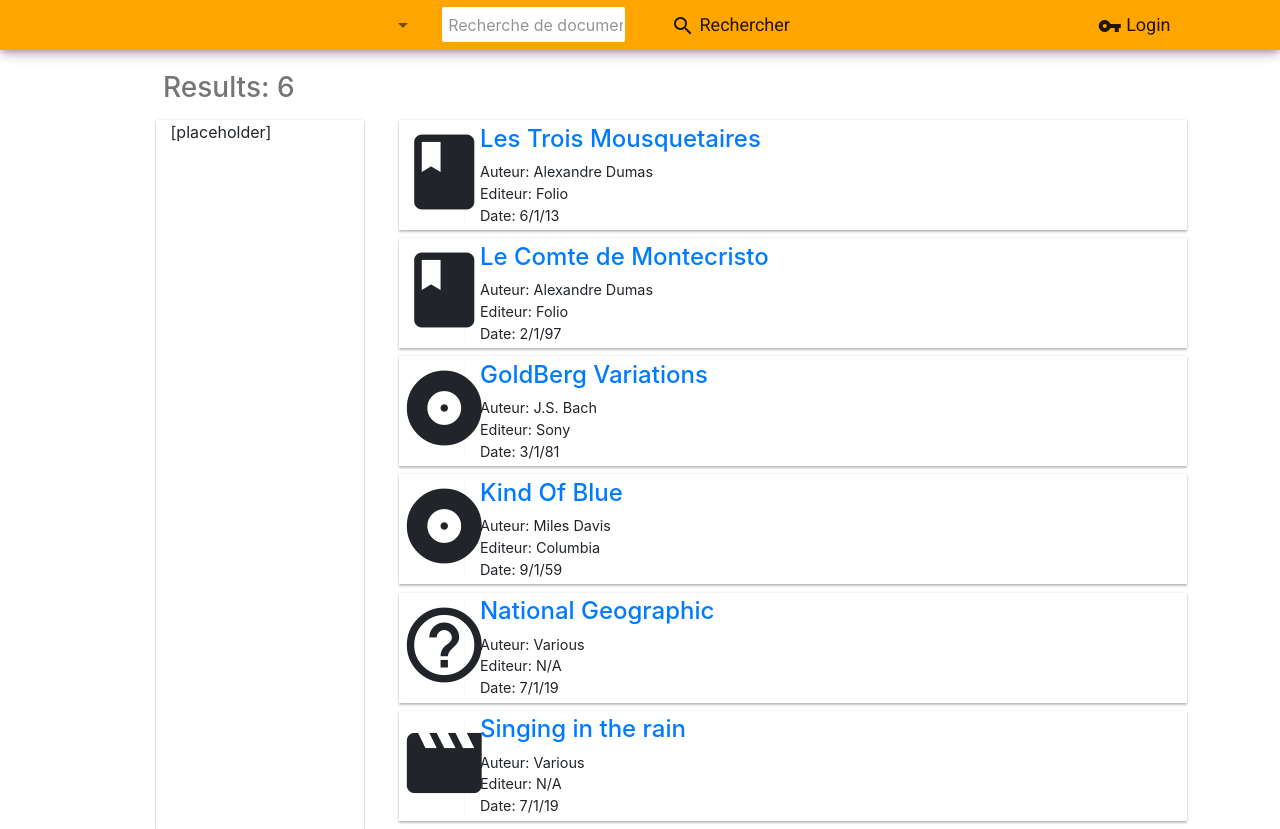
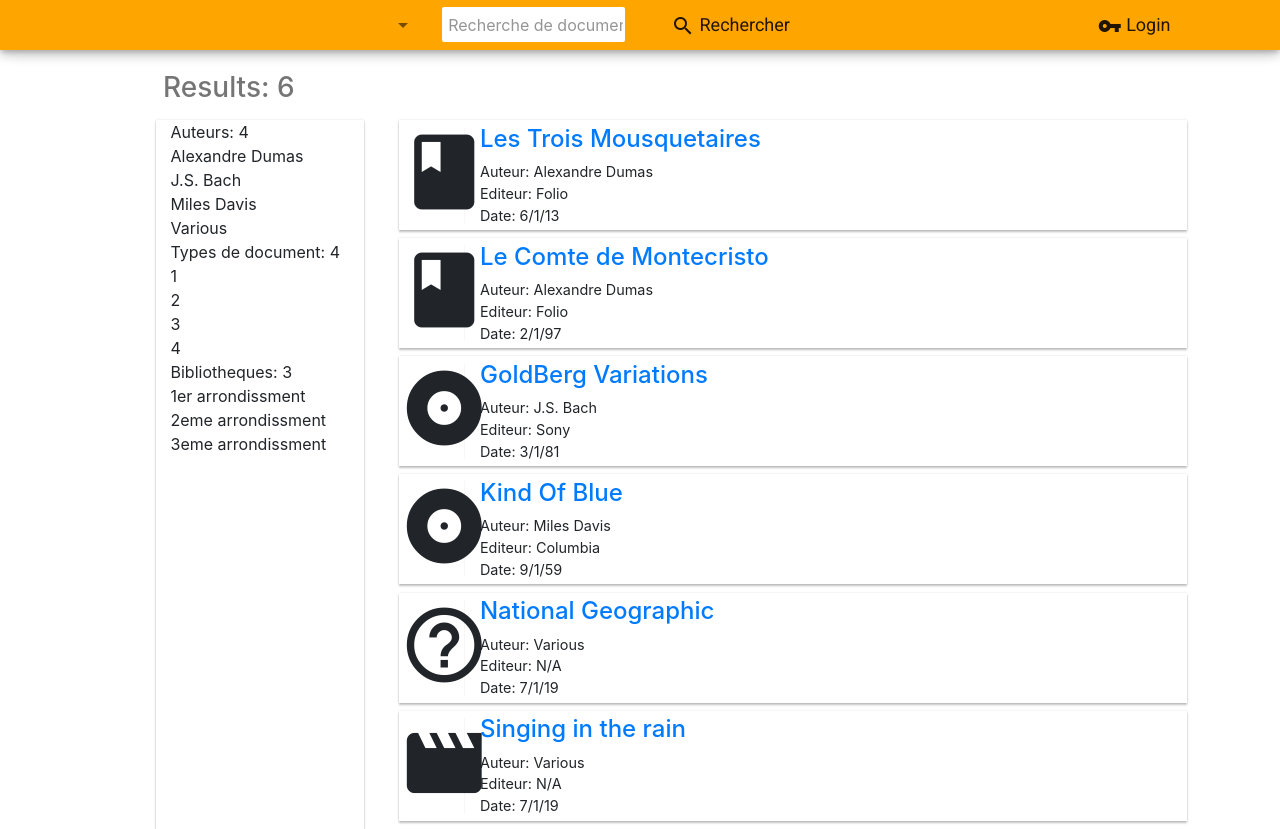
Before and after one commit to GuyTchoumbia/library-angular, an Angular app: page /results in a window 1280 px wide. Shown: the top 829 px of the page. Built offline with nearby package versions, Linux system fonts and the light colour scheme.

Commit message:
added filters to result page

```diff
--- a/src/app/classes/document.ts
+++ b/src/app/classes/document.ts
@@ -8,4 +8,5 @@ export class Document {
     auteur: string;
     editeur: string;
     date: Date;
+    bibliotheque: string;
 }
--- a/src/app/document/document.module.ts
+++ b/src/app/document/document.module.ts
@@ -9,9 +9,10 @@ import { ElementComponent } from './element/element.component';
 import { MatIconModule } from '@angular/material/icon';
 import { MatListModule } from '@angular/material/list';
 import { MatSidenavModule } from '@angular/material/sidenav';
+import { FiltersComponent } from './filters/filters.component';
 
 @NgModule({
-  declarations: [ListComponent, DetailComponent, ElementComponent],
+  declarations: [ListComponent, DetailComponent, ElementComponent, FiltersComponent],
   imports: [
     CommonModule,
     DocumentRoutingModule,
--- a/src/app/document/element/element.component.ts
+++ b/src/app/document/element/element.component.ts
@@ -7,8 +7,6 @@ import { Component, OnInit, Input } from '@angular/core';
 })
 export class ElementComponent implements OnInit {
   @Input() document: Document;
-  typeIcon = 'book';
-
   constructor() { }
 
   ngOnInit() {
--- /dev/null
+++ b/src/app/document/filters/filters.component.html
@@ -0,0 +1,18 @@
+<div>
+  Auteurs: {{auteurs.length}}
+  <div *ngFor="let auteur of auteurs">
+    {{auteur}}
+  </div>
+</div>
+<div>
+  Types de document: {{types.length}}
+  <div *ngFor="let type of types">
+    {{type}}
+  </div>
+</div>
+<div>
+  Bibliotheques: {{bibliotheques.length}}
+  <div *ngFor="let bibliotheque of bibliotheques">
+    {{bibliotheque}}
+  </div>
+</div>
--- /dev/null
+++ b/src/app/document/filters/filters.component.ts
@@ -0,0 +1,22 @@
+import { Component, OnInit, Input } from '@angular/core';
+import { Document } from '../../classes/document';
+
+@Component({
+  selector: 'app-filters',
+  templateUrl: './filters.component.html',
+  styleUrls: ['./filters.component.css']
+})
+export class FiltersComponent implements OnInit {
+  @Input() results: Document[];
+  auteurs: string[];
+  types: number[];
+  bibliotheques: string[];
+  constructor() { }
+
+  ngOnInit() {
+    this.auteurs = Array.from(new Set(this.results.map(doc => doc.auteur)));
+    this.types = Array.from(new Set(this.results.map(doc => doc.type)));
+    this.bibliotheques = Array.from(new Set(this.results.map(doc => doc.bibliotheque)));
+  }
+
+}
--- a/src/app/document/list/list.component.html
+++ b/src/app/document/list/list.component.html
@@ -1,6 +1,8 @@
 <h3 id="title">Results: {{results.length}}</h3>
 <div class="row" *ngIf="results; else noresults">
-  <div class="col-2 filters">[placeholder]</div>
+  <div class="col-2 filters">
+    <app-filters [results]="results"></app-filters>
+  </div>
   <div class="col-8">
     <app-element class="row align-items-center" *ngFor="let result of results" [document]="result"></app-element>
   </div>
--- a/src/app/mockup lists/document-list.ts
+++ b/src/app/mockup lists/document-list.ts
@@ -1,10 +1,16 @@
 import { Document } from '../classes/document';
 
 export const DOCUMENTS: Document[] = [
-    { id: 1, type: 1, libelle: 'Les Trois Mousquetaires', auteur: 'Alexandre Dumas', editeur: 'Folio', date: new Date(2013, 5) },
-    { id: 2, type: 1, libelle: 'Le Comte de Montecristo', auteur: 'Alexandre Dumas', editeur: 'Folio', date: new Date(1597, 1) },
-    { id: 3, type: 2, libelle: 'GoldBerg Variations', auteur: 'J.S. Bach', editeur: 'Sony', date: new Date(1981, 2)},
-    { id: 4, type: 2, libelle: 'Kind Of Blue', auteur: 'Miles Davis', editeur: 'Columbia', date: new Date(1959, 8)},
-    { id: 5, type: 3, libelle: 'National Geographic', auteur: 'Various', editeur: 'N/A', date: new Date(2019, 6)},
-    { id: 6, type: 4, libelle: 'Singing in the rain', auteur: 'Various', editeur: 'N/A', date: new Date(2019, 6)}
+    { id: 1, type: 1, libelle: 'Les Trois Mousquetaires', auteur: 'Alexandre Dumas',
+        editeur: 'Folio', date: new Date(2013, 5), bibliotheque: '1er arrondissment' },
+    { id: 2, type: 1, libelle: 'Le Comte de Montecristo', auteur: 'Alexandre Dumas',
+        editeur: 'Folio', date: new Date(1597, 1), bibliotheque: '1er arrondissment' },
+    { id: 3, type: 2, libelle: 'GoldBerg Variations', auteur: 'J.S. Bach',
+        editeur: 'Sony', date: new Date(1981, 2), bibliotheque: '2eme arrondissment'},
+    { id: 4, type: 2, libelle: 'Kind Of Blue', auteur: 'Miles Davis',
+        editeur: 'Columbia', date: new Date(1959, 8), bibliotheque: '2eme arrondissment'},
+    { id: 5, type: 3, libelle: 'National Geographic', auteur: 'Various',
+        editeur: 'N/A', date: new Date(2019, 6), bibliotheque: '3eme arrondissment'},
+    { id: 6, type: 4, libelle: 'Singing in the rain', auteur: 'Various',
+        editeur: 'N/A', date: new Date(2019, 6), bibliotheque: '3eme arrondissment'}
 ];
```
Also changed, not shown: src/app/document/filters/filters.component.css (added), 1 other file (tests, documents, lock files or other folders).
